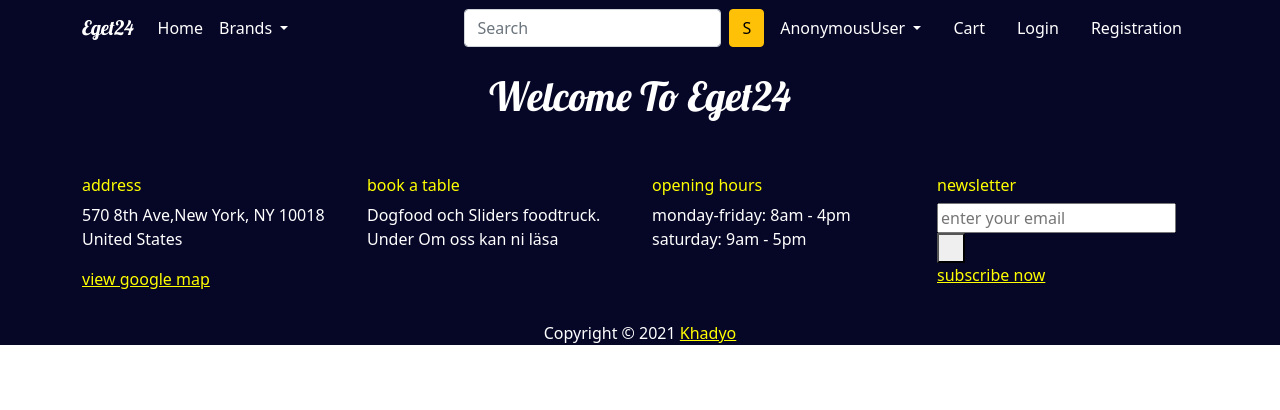
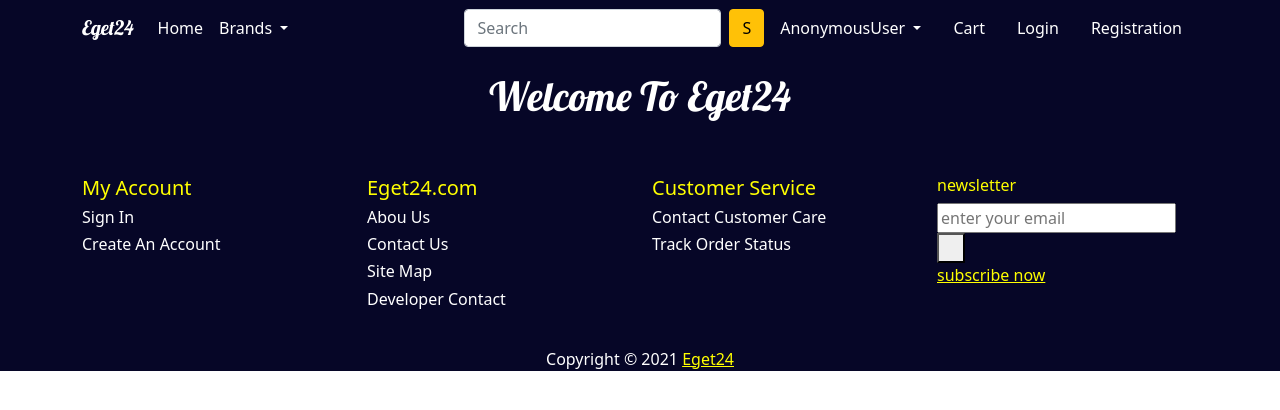
Before and after one commit to anilbarad1212/myeget24project, a Django app: page /buy/ in a window 1280 px wide. Shown: the top 410 px of the page. Run offline with Django 4.2, Linux system fonts and the light colour scheme; parts of the project's set-up code (start-up, migrations or seed data) failed here and were passed over; some libraries are stand-ins or nearby versions; some web fonts are replaced.

Commit message:
added more desgining

```diff
--- a/mobiles/templates/mobiles/base.html
+++ b/mobiles/templates/mobiles/base.html
@@ -49,7 +49,7 @@
                         </a>
                         <ul class="dropdown-menu" aria-labelledby="electronicsDropdown"
                             style="background-color:rgb(6, 6, 39);">
-                            <li><a class="dropdown-item self" href  ="#brands" style=" color: #fff;" href="#">Select
+                            <li><a class="dropdown-item self" href="#brands" style=" color: #fff;" href="#">Select
                                     Brand</a>
                             </li>
                         </ul>
@@ -157,25 +157,25 @@
                 <div class="row">
                     <div class="col-lg-3 col-md-6 col-12 margin-bottom-20">
                         <div class="widget">
-                            <h6 style="color:yellow;">address</h6>
-                            <p style="color:#fff;">570 8th Ave,New York, NY 10018
-                                United States</p>
-                            <a href="#" style="color:yellow;" class="f-link">view google map</a>
+                            <h5 style="color:yellow;">My Account</h5>
+                            <h6 style="color:#fff;">Sign In</h6>
+                            <h6 style="color:#fff;">Create An Account</h6>
                         </div>
                     </div>
                     <div class="col-lg-3 col-md-6 col-12 margin-bottom-20">
                         <div class="widget">
-                            <h6 style="color:yellow;">book a table</h6>
-                            <p style="color:#fff;">Dogfood och Sliders foodtruck.
-                                Under Om oss kan ni läsa</p>
+                            <h5 style="color:yellow;">Eget24.com</h5>
+                            <h6 style="color:#fff;">Abou Us</h6>
+                            <h6 style="color:#fff;">Contact Us</h6>
+                            <h6 style="color:#fff;">Site Map</h6>
+                            <h6 style="color:#fff;">Developer Contact</h6>
                         </div>
                     </div>
                     <div class="col-lg-3 col-md-6 col-12 margin-bottom-20">
                         <div class="widget">
-                            <h6 style="color:yellow;">opening hours</h6>
-                            <p style="color: #fff;"><span>monday-friday: 8am - 4pm</span>
-                                <br><span>saturday: 9am - 5pm</span>
-                            </p>
+                            <h5 style="color:yellow;">Customer Service</h5>
+                            <h6 style="color: #fff;">Contact Customer Care</h6>
+                            <h6 style="color: #fff;">Track Order Status</h6>
                         </div>
                     </div>
                     <div class="col-lg-3 col-md-6 col-12 margin-bottom-20">
@@ -194,7 +194,7 @@
             </div>
         </div>
         <div class="copyright-area text-center" style="padding-top: 30px;">
-            <p style="color:#fff;">Copyright © 2021 <a style="color:yellow;" href="index-2.html">Khadyo</a></p>
+            <p style="color:#fff;">Copyright © 2021 <a style="color:yellow;" href="index-2.html">Eget24</a></p>
         </div>
     </section>
     <!-- </section> -->
--- a/mobiles/views.py
+++ b/mobiles/views.py
@@ -496,7 +496,7 @@ def profileView(request):
             'INDUSTRY_TYPE_ID': 'Retail',
             'WEBSITE': 'WEBSTAGING',
             'CHANNEL_ID': 'WEB',
-            'CALLBACK_URL': 'https://eget24.herokuapp.com/handlerequest/',
+            'CALLBACK_URL': 'http://127.0.0.1:8000/handlerequest/',
         }
         param_dict['CHECKSUMHASH'] = Checksum.generate_checksum(
             param_dict, MERCHANT_KEY)
```
Also changed, not shown: mobiles/templates/mobiles/home.html (+17 -17 lines), mobiles/templates/mobiles/paymentstatus.html (+60 -3 lines), db.sqlite3, media/accesoriesimg/battery-connector-for-samsung-galaxy-a50_TRIhmFw.jpg (added), media/accesoriesimg/mmc_connector_for_samsung_galaxy_a50_by_maxbhi_com_12022_L2n82Up.jpg (added), media/accesoriesimg/mmc_connector_for_samsung_galaxy_a50_by_maxbhi_com_12022_O9gFlTm.jpg (added), media/accesoriesimg/mmc_connector_for_samsung_galaxy_a50_by_maxbhi_com_12022_plAo9BE.jpg (added), media/accesoriesimg/replacement_back_camera_for_samsung_galaxy_a50_by_maxbhi_com_22637_GklVski.jpg (added), media/accesoriesimg/side_key_flex_cable_for_samsung_galaxy_a50_by_maxbhi_com_47116_TIUyZep.jpg (added), media/accesoriesimg/sim_card_holder_tray_for_samsung_galaxy_a50_black_maxbhi_com_68745_3QMWeIF.jpg (added), media/mobileimg/Samsung_Galaxy_A31_spare_parts_accessories_LIZFvz4.jpeg (added), mobiles/static/mobiles/images/payment-success.jpg (added), mobiles/static/mobiles/images/payment_successfull.png (added).
